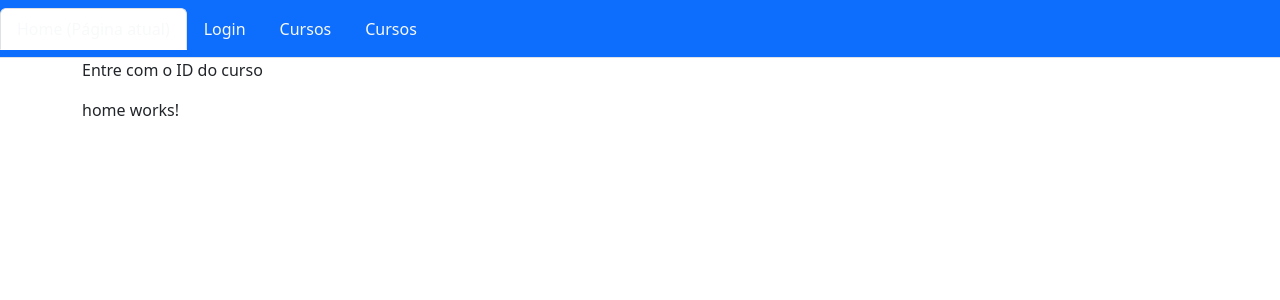
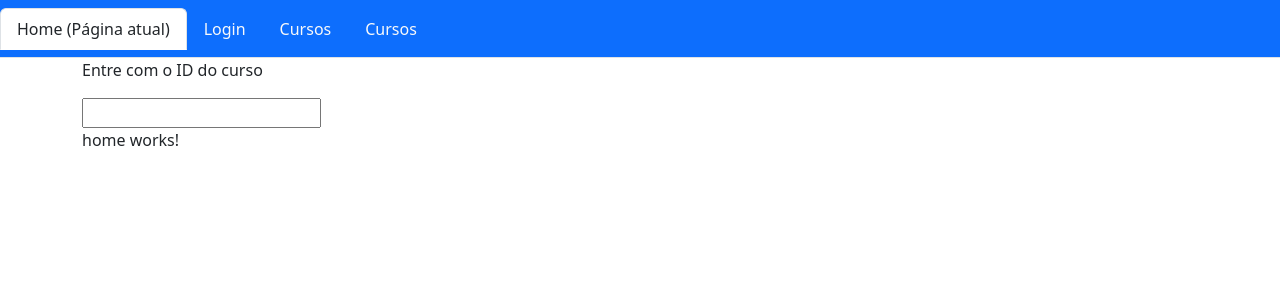
Before and after one commit to DavyddBF/angular-project, an Angular app in the folder rotas/: page / in a window 1280 px wide. Shown: the top 300 px of the page. Built offline with nearby package versions, Linux system fonts and the light colour scheme.

Commit message:
Update app.component.html

```diff
--- a/rotas/src/app/app.component.html
+++ b/rotas/src/app/app.component.html
@@ -1,21 +1,22 @@
 <nav>
   <ul class="navbar navbar-expand-lg nav nav-tabs nav-dark bg-primary">
     <li class="nav-item">
-      <a routerLink="" routerLinkActive="active"  class="nav-link text-light">Home <span class="sr-only">(Página atual)</span></a>
+      <a routerLink="" routerLinkActive="active text-dark"  class="nav-link text-light">Home <span class="sr-only">(Página atual)</span></a>
     </li>
     <li  class="nav-item">
-      <a routerLink="/login" routerLinkActive="active" class="nav-link text-light">Login</a>
+      <a routerLink="/login" routerLinkActive="active text-dark" class="nav-link text-light">Login</a>
     </li>
     <li class="nav-item">
-      <a routerLink="/cursos" routerLinkActive="active" class="nav-link text-light">Cursos</a>
+      <a routerLink="/cursos" routerLinkActive="active text-dark" class="nav-link text-light">Cursos</a>
     </li>
     <li class="nav-item">
-      <a routerLink="/curso" routerLinkActive="active" class="nav-link text-light">Cursos</a>
+      <a routerLink="/curso" routerLinkActive="active text-dark" class="nav-link text-light">Cursos</a>
     </li>
   </ul>
 </nav>
 
 <div class="container">
   <p>Entre com o ID do curso</p>
+  <input type="text" #idCurso>
   <router-outlet></router-outlet>
 </div>
```
